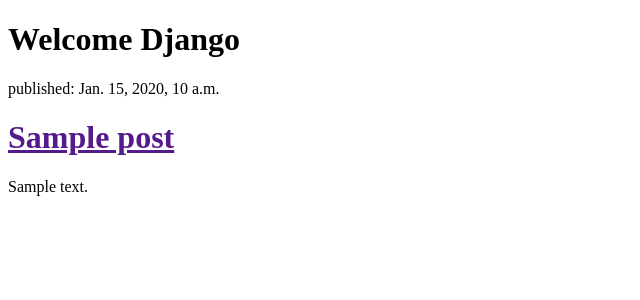
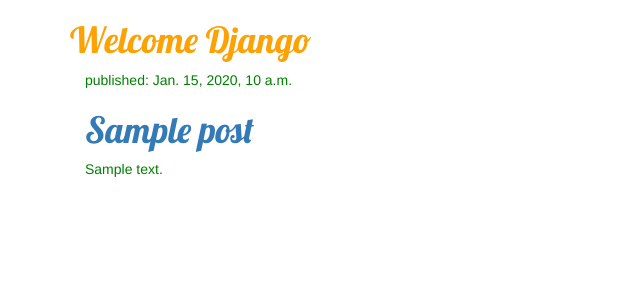
Before and after one commit to djolesub/FirstBlog, a Django app: template blog/templates/blog/post_list.html in a window 1280 px wide. Shown: the top 300 px of the page, without its empty margins (0-640 px from the left). Run offline with Django 3.2, Linux system fonts and the light colour scheme; the template is opened without the code that fills it: values that come from a table or form of the project are taken from there, others are empty; tables that the repository leaves empty hold one stand-in row (values such as "Sample post"); some libraries are stand-ins or nearby versions.

Commit message:
Finishing css

```diff
--- /dev/null
+++ b/blog/static/css/blog.css
@@ -0,0 +1,9 @@
+h1 {
+	color:#FCA205;
+	font-family: 'Lobster';
+}
+
+p {
+	color: green;
+
+}
--- a/blog/templates/blog/post_list.html
+++ b/blog/templates/blog/post_list.html
@@ -1,15 +1,22 @@
 <!DOCTYPE html>
+{% load staticfiles %}
 <html lang="eng">
 <head>
 	<title> Django Exercise </title>
 	<meta charset="utf-8">
+	<link rel="stylesheet" href="//maxcdn.bootstrapcdn.com/bootstrap/3.2.0/css/bootstrap.min.css">
+	<link rel="stylesheet" href="//maxcdn.bootstrapcdn.com/bootstrap/3.2.0/css/bootstrap-theme.min.css">
+	<link rel="stylesheet" href="{% static 'css/blog.css' %}">
+	<link href="http://fonts.googleapis.com/css?family=Lobster&subset=latin,latin-ext" rel="stylesheet" type="text/css">
 </head>
 <body>
+	<div class="row">
+	<div class="container">
 		<h1> Welcome Django </h1>
-	<div>
+		<div class="col-md-9">
 		{% for post in posts %}
 
-		<div>
+			<div >
 				<p>published: {{post.published_date}}</p>
 				<h1><a href="">{{post.title}}</a></h1>
 				<p>{{post.text | linebreaks}}</p>
@@ -21,7 +28,8 @@
 
 
 		</div>
-
+	</div>
+	</div>
 
 </body>
 </html>
```
Lines whose indentation alone changed are shown as unchanged.
